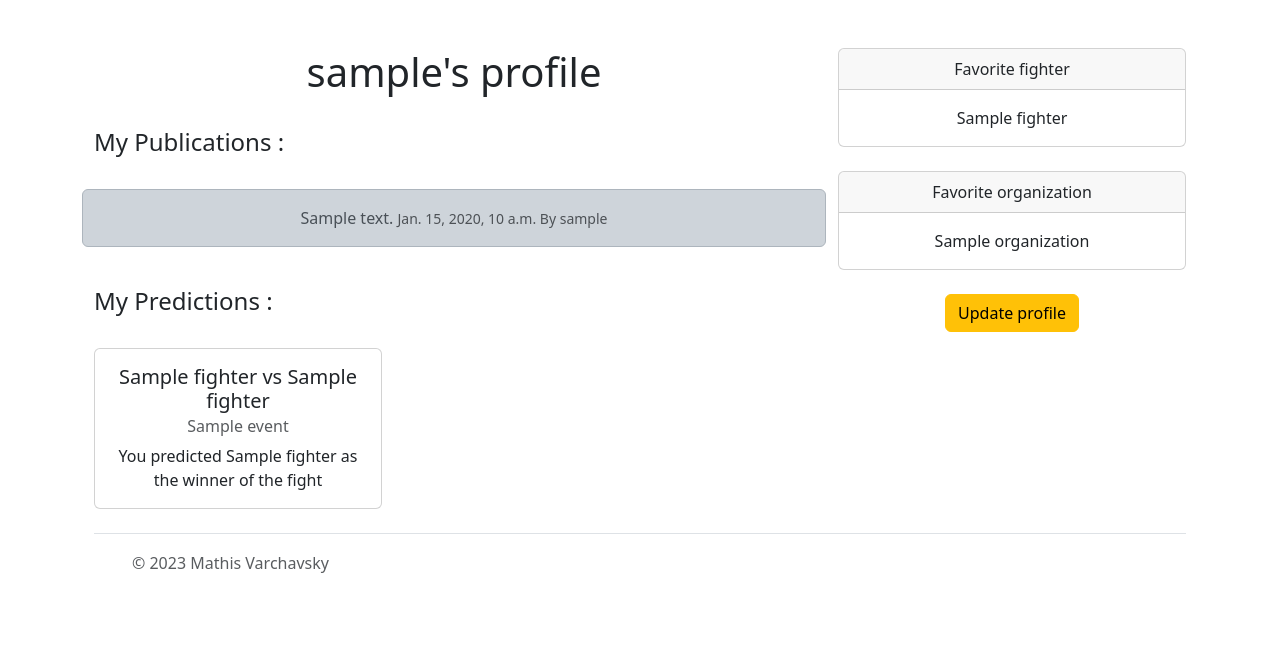
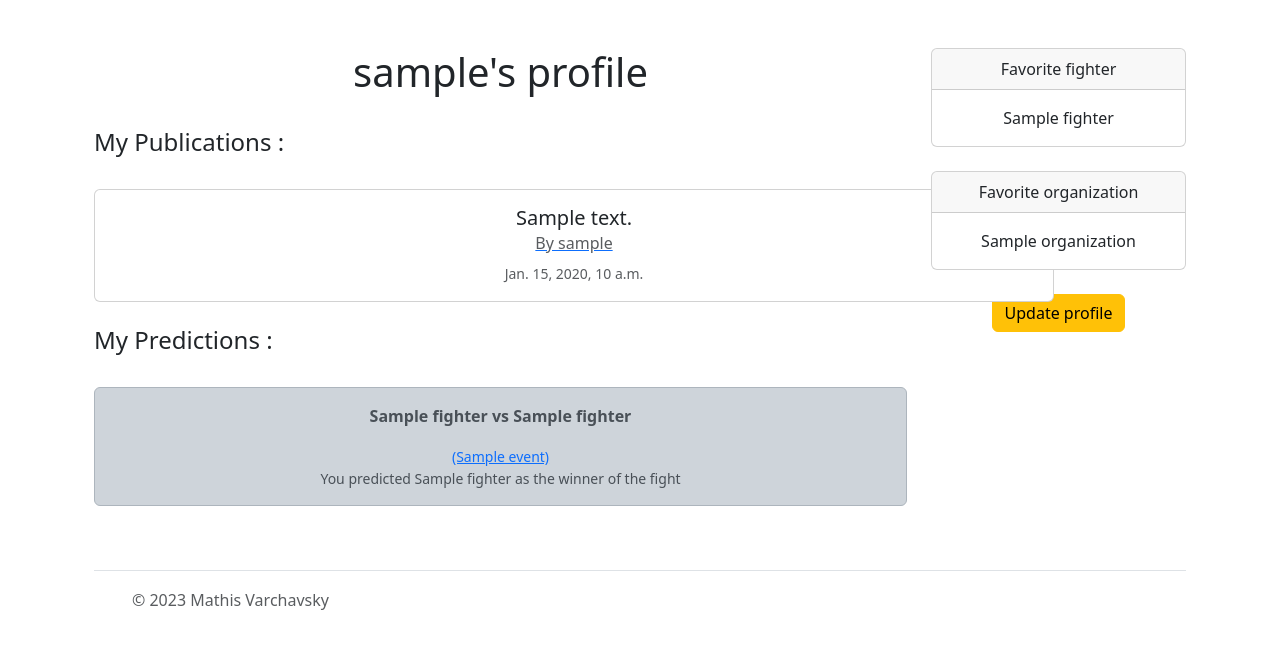
Before and after one commit to MathisGreatCode/fanOfMMA, a Django app: page /profile/1 in a window 1280 px wide. Shown: the part 77-726 px from the top of the page. Run offline with Django 4.2, Linux system fonts and the light colour scheme; a user stored in the database is signed in; tables that the repository leaves empty hold one stand-in row (values such as "Sample post").

Commit message:
profile.html changes

```diff
--- a/MMA_Project/fanOfMMA/firstApp/templates/profile.html
+++ b/MMA_Project/fanOfMMA/firstApp/templates/profile.html
@@ -6,7 +6,7 @@
 
     <div class="container text-center">
         <div class="row">
-            <div class= "col-8">
+            <div class= "col-9">
                 <div class="row">
                     <h1>{{profile.user.username}}'s profile</h1>
 
@@ -17,13 +17,13 @@
                 </div>
                 <br>
                 {% for publication in publications %}
-                    <div class="row">
-                        <div class="alert alert-dark" role="alert">
-                            {{publication.body}}
-                            <small class= "text-muted">
-                                {{publication.created_time}} By {{publication.user.username}}
-                            </small>
-                        </div>
+                    <div class="card centered-element" style="width: 60rem;">
+                    <div class="card-body">
+                        <h5 class="card-title"> {{publication.body}}</h5>
+                            <a href="{% url 'events' %}"> <h6 class="card-subtitle mb-2 text-body-secondary"> By {{publication.user.username}}</h6> </a>
+                            <small class= "text-muted"> {{publication.created_time}} </small>
+
+                    </div>
                     </div>
                     <br>
                     {% endfor %}
@@ -32,23 +32,23 @@
                 </div>
                 <br>
                 {% for prediction in predictions %}
-                <div class="card" style="width: 18rem;">
-                    <div class="card-body">
-                        <h5 class="card-title">{{prediction.fight}}</h5>
-                        <h6 class="card-subtitle mb-2 text-body-secondary">{{prediction.fight.event}}</h6>
+                <div class="alert alert-dark " role="alert">
+                        <p class= "fw-bold">{{prediction.fight}} </p>
+                        <small><a href="{% url 'events' %}">  ({{prediction.fight.event}}) </a>
                         {% if prediction.winner == 1 %}
                         <p class="card-text">You predicted {{prediction.fight.fighter1}} as the winner of the fight </p>
                         {% else%}
                         <p class="card-text">You predicted {{prediction.fight.fighter2}} as the winner of the fight</p>
                         {% endif %}
+                        </small>
+                </div>
 
-                    </div>
-                  </div>
+                  <br>
                 {% endfor %}
 
             </div>
 
-            <div class= "col-4">
+            <div class= "col-3">
                 <div class="card">
                     <div class="card-header">
                         Favorite fighter
```
